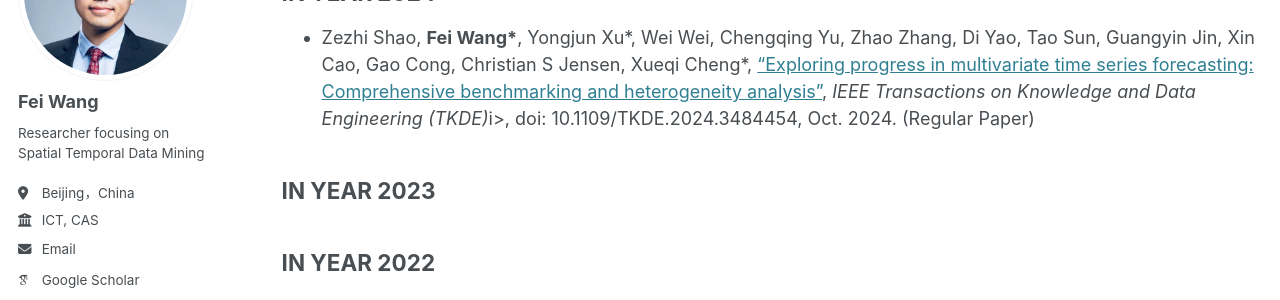
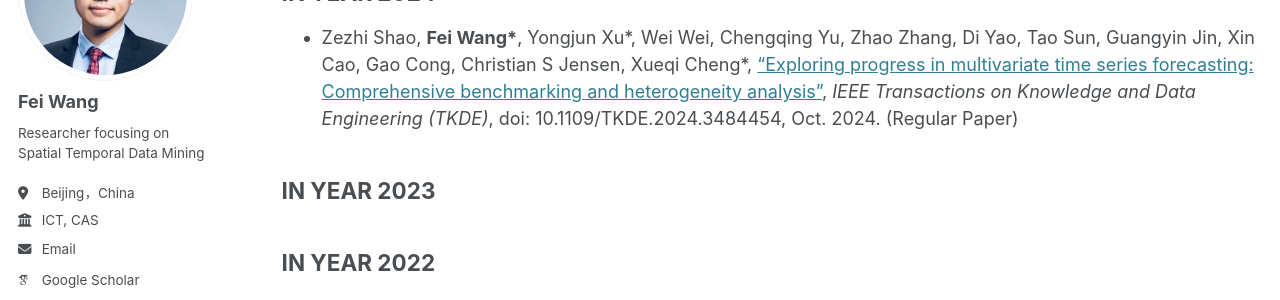
Before and after one commit to finleywang/GestaltCogTeam.github.io, a Jekyll site: the page built from publications.md, in a window 1280 px wide. Shown: the part 200-500 px from the top of the page. Built offline with Jekyll 4.4.1, drawn with Linux system fonts in a browser that asks for light colours; some web fonts are replaced.

```diff
--- a/publications.md
+++ b/publications.md
@@ -9,7 +9,7 @@ IN YEAR 2024
 ------
 <ul>
 
-<li>Zezhi Shao, <b>Fei Wang*</b>, Yongjun Xu*, Wei Wei, Chengqing Yu, Zhao Zhang, Di Yao, Tao Sun, Guangyin Jin, Xin Cao, Gao Cong, Christian S Jensen, Xueqi Cheng*, <a target='new' href='http://finleywang.github.io/files/paper1.pdf'>“Exploring progress in multivariate time series forecasting: Comprehensive benchmarking and heterogeneity analysis”</a>, <i>IEEE Transactions on Knowledge and Data Engineering (TKDE)</i>i>, doi: 10.1109/TKDE.2024.3484454, Oct. 2024. (Regular Paper)</li>
+<li>Zezhi Shao, <b>Fei Wang*</b>, Yongjun Xu*, Wei Wei, Chengqing Yu, Zhao Zhang, Di Yao, Tao Sun, Guangyin Jin, Xin Cao, Gao Cong, Christian S Jensen, Xueqi Cheng*, <a target='new' href='http://finleywang.github.io/files/paper1.pdf'>“Exploring progress in multivariate time series forecasting: Comprehensive benchmarking and heterogeneity analysis”</a>, <i>IEEE Transactions on Knowledge and Data Engineering (TKDE)</i>, doi: 10.1109/TKDE.2024.3484454, Oct. 2024. (Regular Paper)</li>
 
 
 </ul>
```
